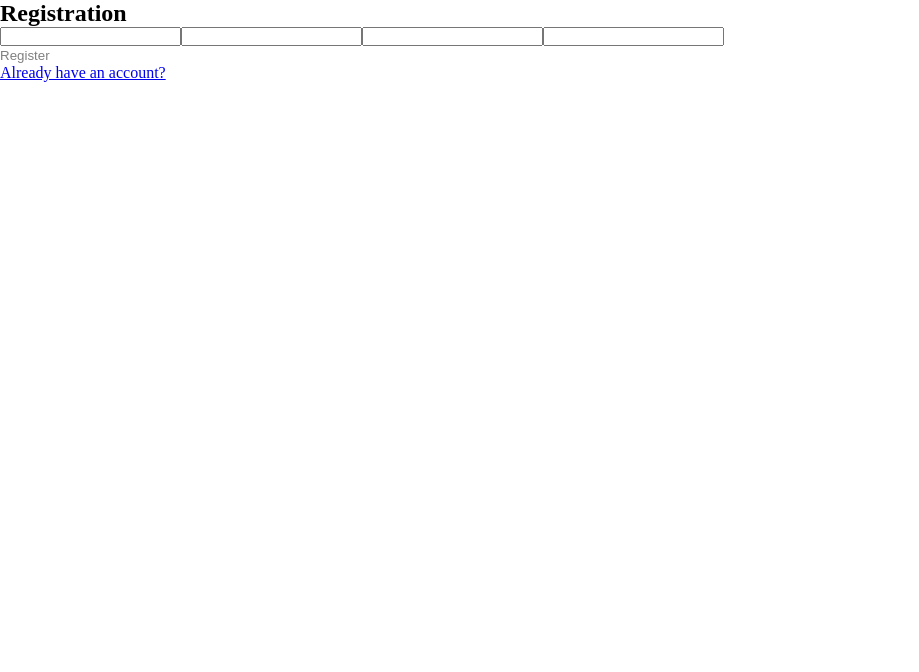
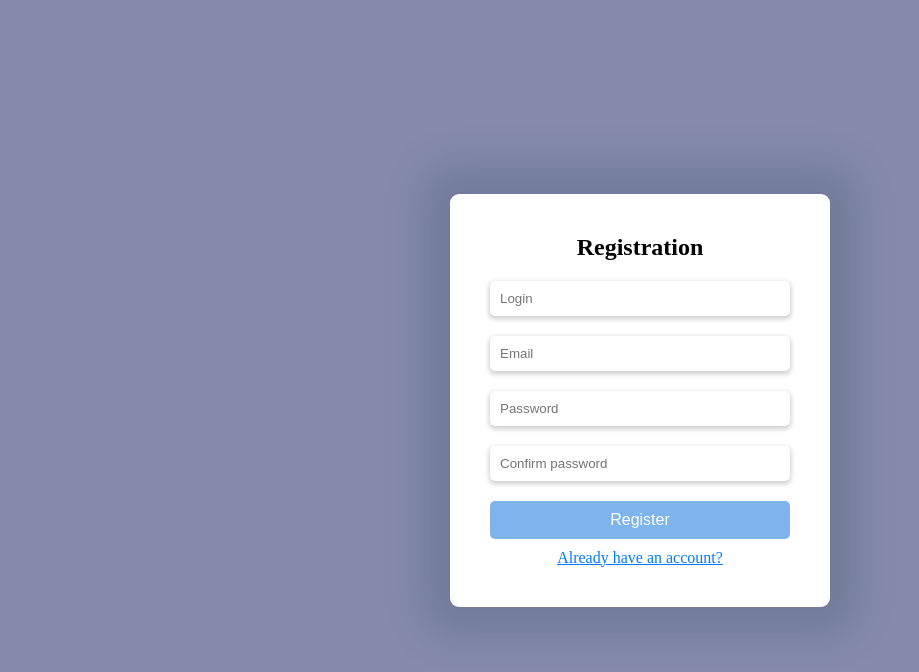
Before and after one commit to Katsu837/TRPP_PROJECT, a React (Create React App) app: page /reg in a window 1280 px wide. Shown: the top 672 px of the page, without its empty margins (0-919 px from the left). Built offline with nearby package versions, Linux system fonts and the light colour scheme.

Commit message:
add style for Reg and Entry, move Reg and Entry into components directory

```diff
--- a/src/App.js
+++ b/src/App.js
@@ -1,9 +1,8 @@
 import React from "react";
 import SmallCalendar from "./components/SmallCalendar";
-import RegistrationEntry from "./components/RegistrationEntry";
 import { BrowserRouter, Route, Routes } from "react-router-dom";
-import Entry from "./components/registrationEntryComponents/Entry";
-import Registration from "./components/registrationEntryComponents/Registration";
+import Entry from "./components/Entry";
+import Registration from "./components/Registration";
 
 function App() {
   return (
@@ -11,6 +10,7 @@ function App() {
       <Routes>
         <Route path="/" element={<Entry/>}></Route>
         <Route path="/reg" element={<Registration/>}></Route>
+
       </Routes>
     </BrowserRouter>
   );
--- a/src/components/registrationEntryComponents/Entry.jsx
+++ b/src/components/Entry.jsx
@@ -1,6 +1,7 @@
 import React, { useState } from "react";
 import axios from "axios";
 import { Link, useNavigate } from "react-router-dom";
+import "../styles/Entry.css"
 
 const Entry = function(){
     const [user, setUser] = useState({
@@ -12,11 +13,12 @@ const Entry = function(){
 
 
     return(
+        <div className="registr">
         <div className="entry-main">
             <h2>Entry</h2>
             <form>
-                <input type="text" id="login" value={user.login} onChange={event => setUser({...user, login: event.target.value})} required />
-                <input type="password" id="password" value={user.password} onChange={event => setUser({...user, password: event.target.value})} required />
+                <input placeholder="Login" type="text" id="login" value={user.login} onChange={event => setUser({...user, login: event.target.value})} required />
+                <input placeholder="Password" type="password" id="password" value={user.password} onChange={event => setUser({...user, password: event.target.value})} required />
                 <button id="entry"
                 onClick={(event)=>{
                     event.preventDefault()
@@ -24,6 +26,7 @@ const Entry = function(){
                 }}>Entry</button>
             </form>
             <Link to="/reg">Wanna create an account?</Link>
+        </div>
         </div>)
 }
 
--- a/src/components/registrationEntryComponents/Registration.jsx
+++ b/src/components/Registration.jsx
@@ -2,6 +2,7 @@ import React, { useState } from "react";
 import axios from "axios";
 import { Link } from "react-router-dom";
 import { useNavigate } from "react-router-dom";
+import "../styles/Registration.css"
 
 const Registration = function(){
     const [user, setUser] = useState({
@@ -16,15 +17,21 @@ const Registration = function(){
     const navigate = useNavigate()
 
     return(
+        <div className="registr">
         <div className="registration-main">
             <h2>Registration</h2>
             <form>
-                <input type="text" id="login" value={user.login} onChange={event => setUser({...user, login: event.target.value})} required />
-                <input type="email" id="email" value={user.email} onChange={event => setUser({...user, email: event.target.value})} required />
-                <input type="password" id="password" value={user.password} onChange={event => setUser({...user, password: event.target.value})} required />
-                <input type="password" id="confPassword" value={user.confirm} onChange={event => setUser({...user, confirm: event.target.value})} required />
+                <input placeholder="Login" type="text" id="login" value={user.login}
+                    onChange={event => setUser({...user, login: event.target.value})}
+                    required />
+                <input placeholder="Email" type="email" id="email" value={user.email}
+                    onChange={event => setUser({...user, email: event.target.value})} required />
+                <input placeholder="Password" type="password" id="password" value={user.password}
+                    onChange={event => setUser({...user, password: event.target.value})} required />
+                <input placeholder="Confirm password" type="password" id="confPassword" value={user.confirm}
+                    onChange={event => setUser({...user, confirm: event.target.value})} required />
                 {incorrInp
-                    ? <div>Пароли не совпадают</div>
+                    ? <div className="error">Пароли не совпадают</div>
                     : <div></div>
                 }
                 <button id="register"
@@ -34,13 +41,14 @@ const Registration = function(){
                         else {
                             setIncorrInp(false)
                             console.log(user)
-                            axios.post("./users", user) // типа запрос который ПОКА не работает
+                            // axios.post("./users", user) // типа запрос который ПОКА не работает
                             navigate("/mainPage")
                         }
                     }}
                 >Register</button>
             </form>
             <Link to="/">Already have an account?</Link>
+        </div>
         </div>)
 }
 
--- a/src/components/RegistrationEntry.jsx
+++ /dev/null
@@ -1,11 +0,0 @@
-import React from "react";
-import Entry from "./registrationEntryComponents/Entry";
-import Registration from "./registrationEntryComponents/Registration";
-
-const RegistrationEntry = function(){
-    return(
-        <Registration/>
-    )
-}
-
-export default RegistrationEntry;
--- /dev/null
+++ b/src/styles/Entry.css
@@ -0,0 +1,63 @@
+/* Стиль для страницы регистрации */
+
+/* Форма регистрации */
+.entry-main {
+    max-width: 400px;
+    min-width: 300px;
+    padding: 40px;
+    background-color: #fff;
+    border-radius: 9px;
+    -webkit-box-shadow: 0px 0px 40px 29px rgba(34, 60, 80, 0.2);
+    -moz-box-shadow: 0px 0px 40px 29px rgba(34, 60, 80, 0.2);
+    box-shadow: 0px 0px 40px 29px rgba(34, 60, 80, 0.2);
+}
+
+.registr {
+    display: grid;
+    justify-content: center;
+    align-content: center;
+}
+
+  /* Заголовок формы */
+.entry-main h2 {
+    text-align: center;
+    margin-bottom: 20px;
+}
+
+  /* Поля ввода */
+.entry-main input {
+    width: calc(100% - 20px);
+    display: block;
+    margin-bottom: 20px;
+    padding: 10px;
+    border: none;
+    border-radius: 5px;
+    box-shadow: 0px 2px 5px 1px rgba(0, 0, 0, 0.2);
+}
+
+  /* Кнопка отправки */
+.entry-main button {
+    width: 100%;
+    padding: 10px;
+    border: none;
+    border-radius: 5px;
+    background-color: #0069d9;
+    color: #fff;
+    font-size: 16px;
+    cursor: pointer;
+}
+
+  /* Ссылки на другие страницы */
+  .entry-main a {
+    display: block;
+    text-align: center;
+    color: #007bff;
+    margin-top: 10px;
+  }
+
+  /* Ошибка валидации */
+  .entry-main .error {
+    color: #dc3545;
+    font-size: 16px;
+    margin-bottom: 10px;
+  }
--- /dev/null
+++ b/src/styles/Registration.css
@@ -0,0 +1,72 @@
+/* Стиль для страницы регистрации */
+
+/* Форма регистрации */
+.registration-main {
+    max-width: 400px;
+    min-width: 300px;
+    padding: 40px;
+    background-color: #fff;
+    border-radius: 9px;
+    -webkit-box-shadow: 0px 0px 40px 29px rgba(34, 60, 80, 0.2);
+    -moz-box-shadow: 0px 0px 40px 29px rgba(34, 60, 80, 0.2);
+    box-shadow: 0px 0px 40px 29px rgba(34, 60, 80, 0.2);
+}
+
+
+
+html, body, #root, .registr{
+    height: 100%;
+    width: 100%;
+    overflow-x: hidden;
+    background-color: #868bad;
+}
+
+.registr {
+    display: grid;
+    justify-content: center;
+    align-content: center;
+}
+
+  /* Заголовок формы */
+.registration-main h2 {
+    text-align: center;
+    margin-bottom: 20px;
+}
+
+  /* Поля ввода */
+.registration-main input {
+    width: calc(100% - 20px);
+    display: block;
+    margin-bottom: 20px;
+    padding: 10px;
+    border: none;
+    border-radius: 5px;
+    box-shadow: 0px 2px 5px 1px rgba(0, 0, 0, 0.2);
+}
+
+  /* Кнопка отправки */
+.registration-main button {
+    width: 100%;
+    padding: 10px;
+    border: none;
+    border-radius: 5px;
+    background-color: #0069d9;
+    color: #fff;
+    font-size: 16px;
+    cursor: pointer;
+}
+
+  /* Ссылки на другие страницы */
+  .registration-main a {
+    display: block;
+    text-align: center;
+    color: #007bff;
+    margin-top: 10px;
+  }
+
+  /* Ошибка валидации */
+  .registration-main .error {
+    color: #dc3545;
+    font-size: 16px;
+    margin-bottom: 10px;
+  }
```
